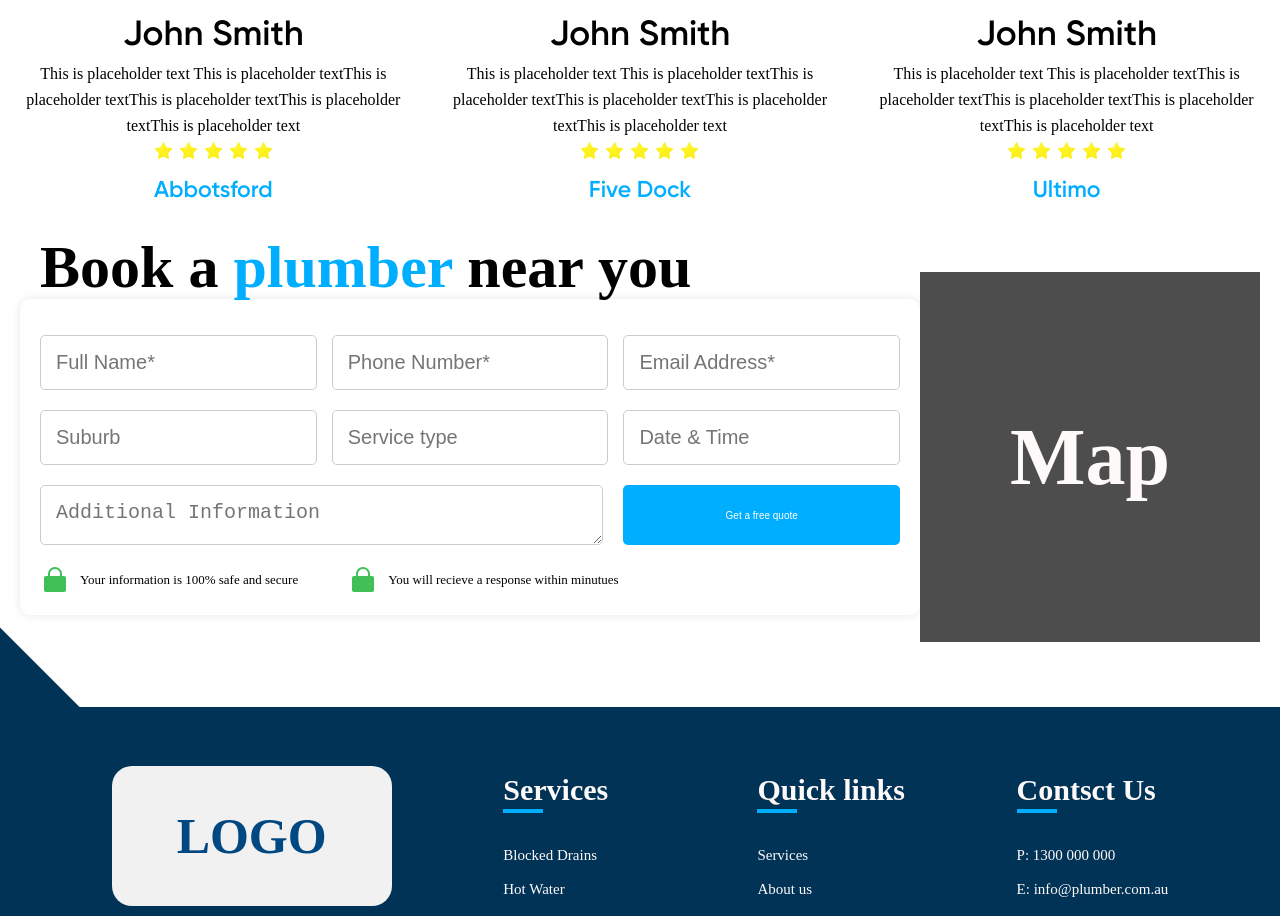
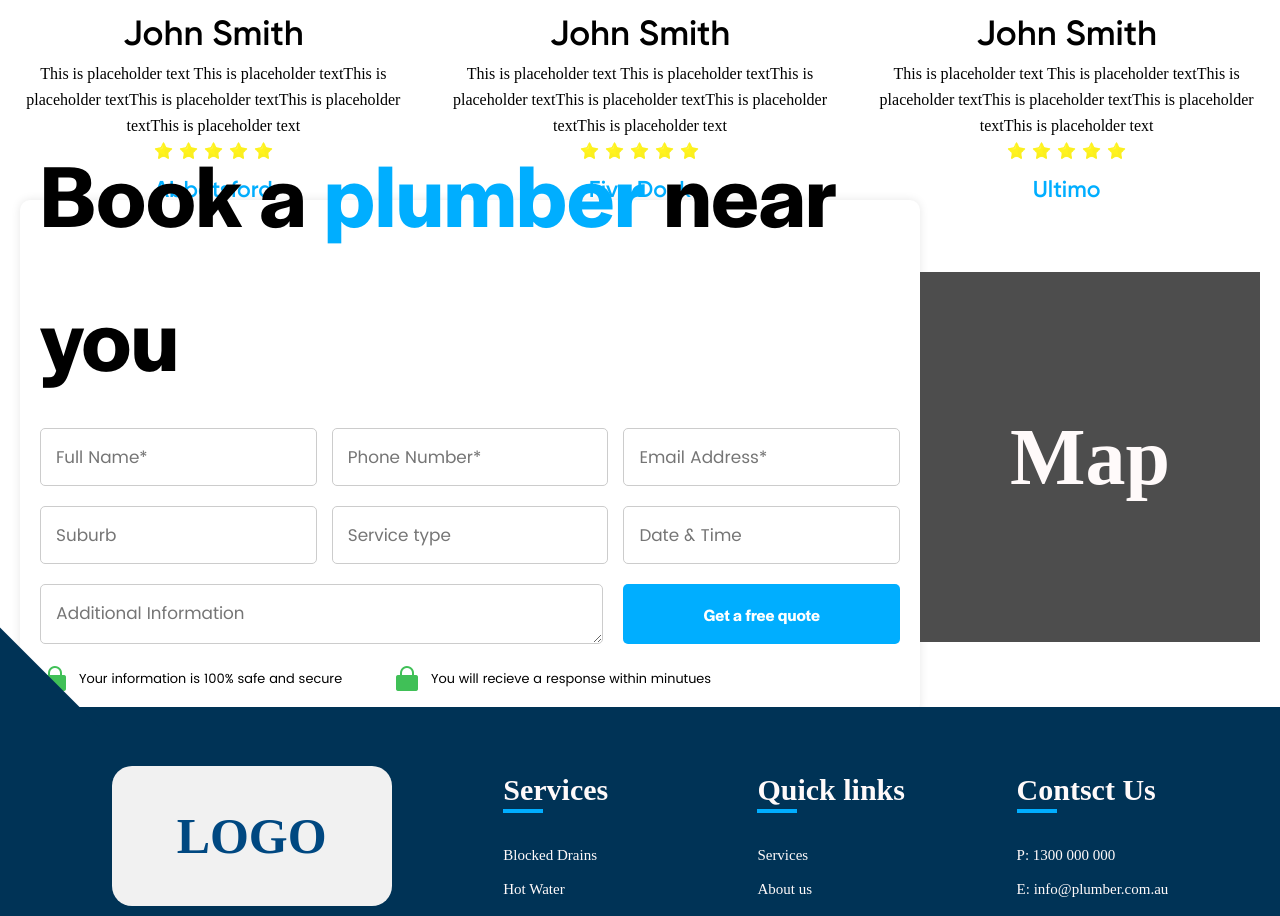
Before and after one commit to LeiliAQ/landingpage, a React (Create React App) app: page / in a window 1280 px wide. Shown: the part 4820-5736 px from the top of the page. Built offline with nearby package versions, Linux system fonts and the light colour scheme.

Commit message:
Bookplumber fonts

```diff
--- a/src/components/Bookplumber.css
+++ b/src/components/Bookplumber.css
@@ -27,11 +27,12 @@
   }
 
   .booking__title {
-    font-size: 6rem;
+    font-size: 90px;
     font-weight: bold;
     margin-bottom: 20px;
     font-weight: bold;
     margin-top: -10rem;
+    font-family: Halyard Semi-Bold;
   }
 
   .booking__title span {
@@ -54,7 +55,8 @@
     padding: 1.5rem;
     border: 1px solid #ccc;
     border-radius: 5px;
-    font-size: 2rem;
+    font-size: 17px;
+    font-family: popins;
   }
 
   .form-booking-textarea {
@@ -69,8 +71,9 @@
     color: #fff;
     border: none;
     border-radius: 5px;
-    font-size: 1rem;
+    font-size: 17px;
     cursor: pointer;
+    font-family: Halyard Semi-Bold;
   }
 
   .form-booking-button:hover {
@@ -102,10 +105,11 @@
     align-items: center;
 }
 .booking_-footer-text{
-    font-size: 1.3rem;
+    font-size: 13px;
     margin-right: 5rem;
+    font-family: popins;
 }
 
 .lock__icon{
-    margin-right: 1rem;
+    margin-right: 0.9rem;
 }
```
